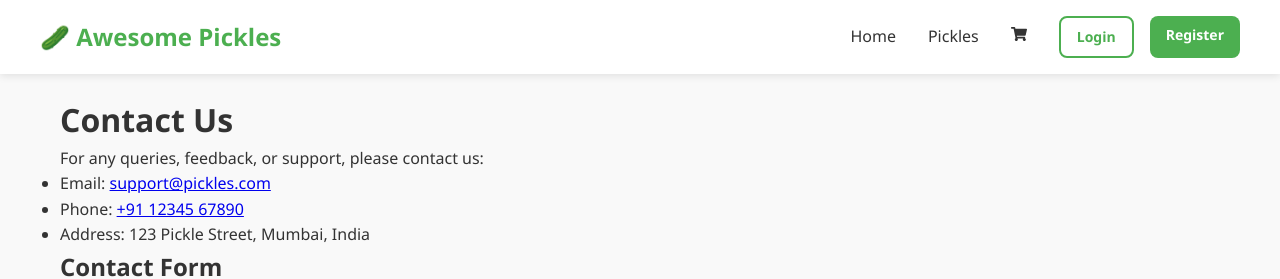
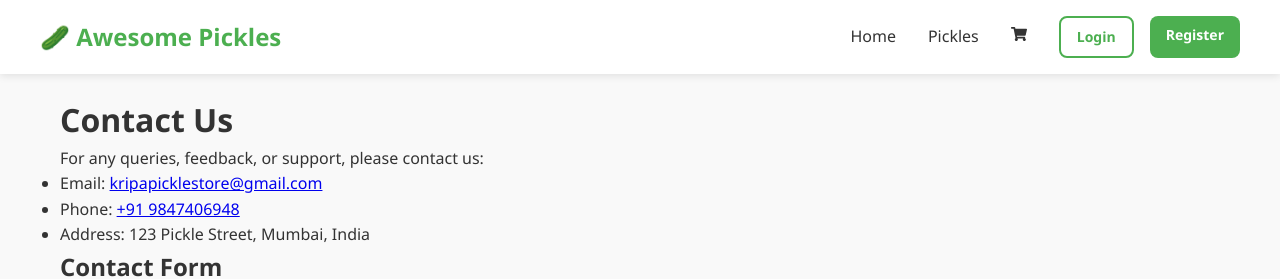
Before and after one commit to selfi123/Kripa, a React (Create React App) app in the folder client/: page /contact-us in a window 1280 px wide. Shown: the top 279 px of the page. Built offline with nearby package versions, Linux system fonts and the light colour scheme.

Commit message:
alldone ig1

```diff
--- a/client/src/pages/Cart.js
+++ b/client/src/pages/Cart.js
@@ -33,7 +33,7 @@ const Cart = () => {
     }
   };
 
-  const RAZORPAY_KEY_ID = 'rzp_test_edFx1fSyBJhWK5';
+  const RAZORPAY_KEY_ID = process.env.REACT_APP_RAZORPAY_KEY_ID;
 
   const handleCheckout = async (e) => {
     e.preventDefault();
--- a/client/src/pages/ContactUs.js
+++ b/client/src/pages/ContactUs.js
@@ -5,8 +5,8 @@ const ContactUs = () => (
     <h1>Contact Us</h1>
     <p>For any queries, feedback, or support, please contact us:</p>
     <ul>
-      <li>Email: <a href="mailto:support@pickles.com">support@pickles.com</a></li>
-      <li>Phone: <a href="tel:+911234567890">+91 12345 67890</a></li>
+      <li>Email: <a href="mailto:kripapicklestore@gmail.com">kripapicklestore@gmail.com</a></li>
+      <li>Phone: <a href="tel:+919847406948">+91 9847406948</a></li>
       <li>Address: 123 Pickle Street, Mumbai, India</li>
     </ul>
     <h2>Contact Form</h2>
```
Also changed, not shown: 9 other files (tests, documents, lock files or other folders).
